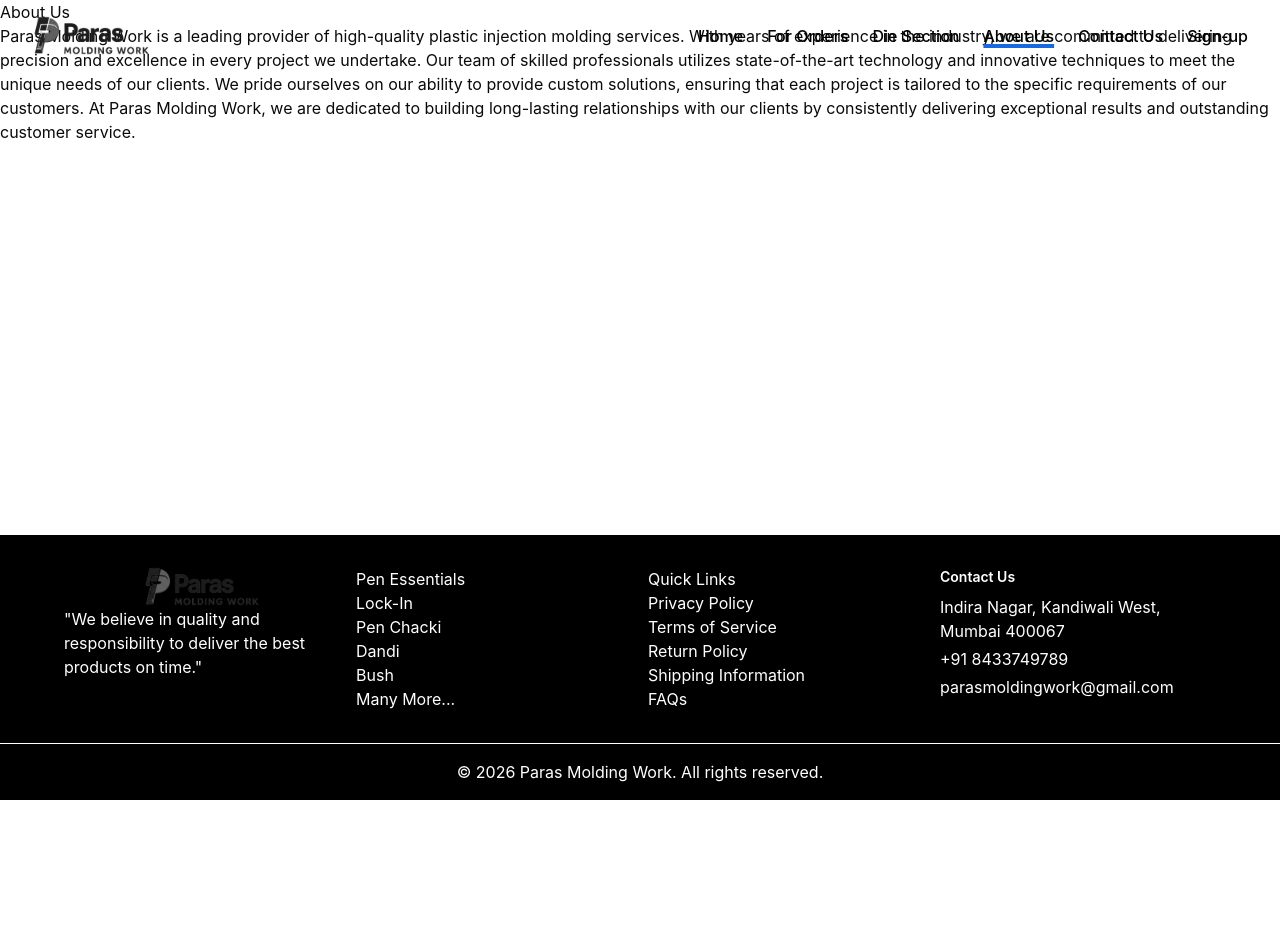
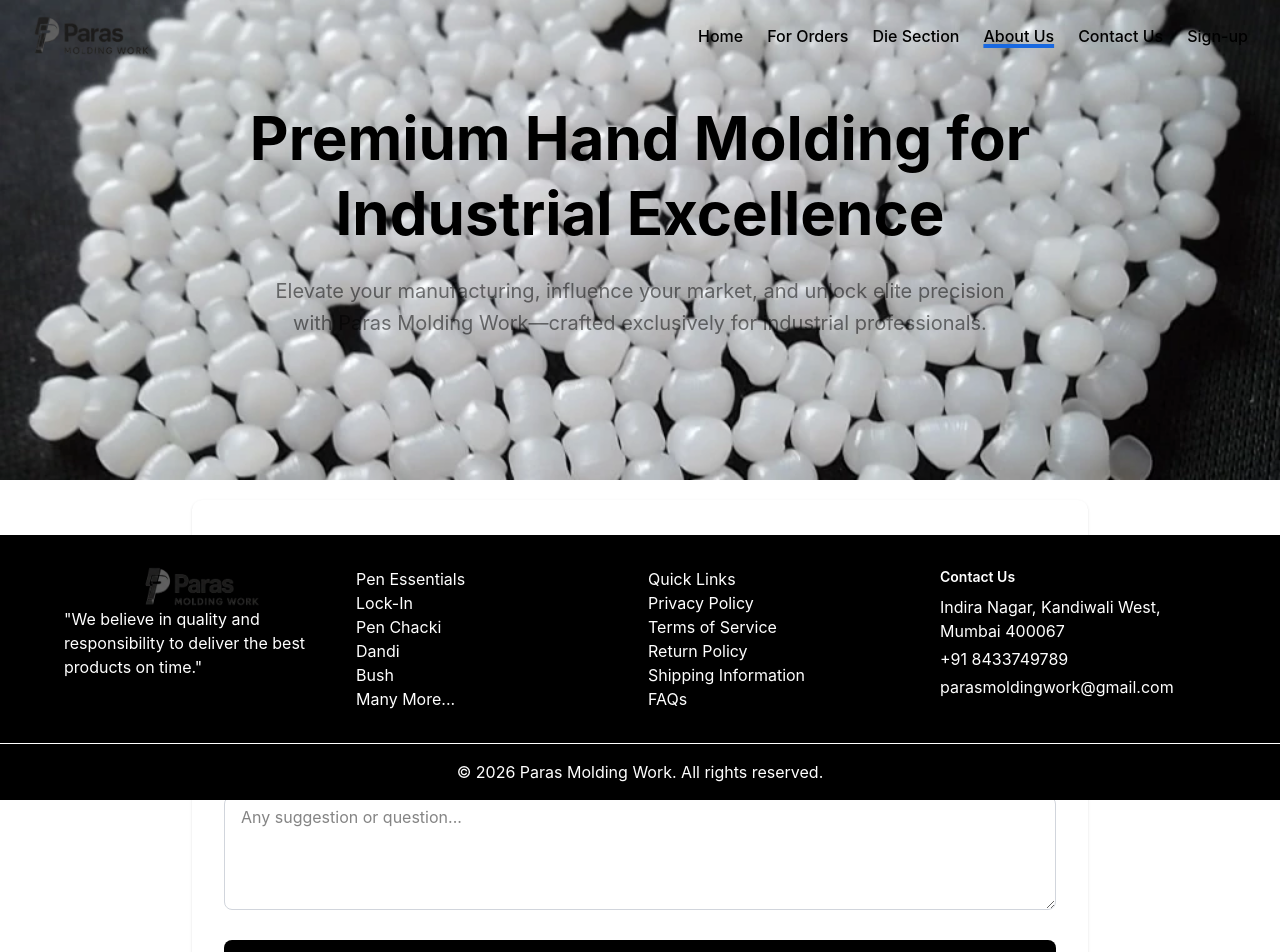
Before and after one commit to Vijay0908-lab/Molding-Web, a React (Vite) app in the folder Front-End/: page /about-us in a window 1280 px wide. Shown: the top 952 px of the page. Before the commit the page ends 800 px from the top, so only its background shows below. Built offline with nearby package versions, Linux system fonts and the light colour scheme.

Commit message:
cards are added using the shadCn

```diff
--- /dev/null
+++ b/Front-End/src/ComponentForWeb/Contact.jsx
@@ -0,0 +1,78 @@
+function Contact(){
+    return (
+        <div className="max-w-4xl mx-auto p-8 bg-white rounded-lg shadow-sm">
+  <h1 className="text-3xl font-bold text-black mb-6">Contact Us</h1>
+
+  <form className="grid grid-cols-1 gap-6">
+    {/* Name Input */}
+    <div>
+      <label htmlFor="name" className="block text-sm font-medium text-gray-700 mb-1">
+        Name
+      </label>
+      <input
+        type="text"
+        id="name"
+        className="w-full px-4 py-2 border border-gray-300 rounded-md focus:ring-2 focus:ring-blue-500 focus:outline-none"
+        placeholder="Your Name"
+        //value={formData.name}
+        required
+      />
+    </div>
+
+    {/* Mobile & Email Group */}
+    <div className="grid grid-cols-1 md:grid-cols-2 gap-4">
+      <div>
+        <label htmlFor="number" className="block text-sm font-medium text-gray-700 mb-1">
+          Mobile Number
+        </label>
+        <input
+          type="tel"
+          id="number"
+          className="w-full px-4 py-2 border border-gray-300 rounded-md focus:ring-2 focus:ring-blue-500 focus:outline-none"
+          placeholder="Enter Mobile Number"
+         // value={formData.number}
+          required
+        />
+      </div>
+      <div>
+        <label htmlFor="email" className="block text-sm font-medium text-gray-700 mb-1">
+          Email Address
+        </label>
+        <input
+          type="email"
+          id="email"
+          className="w-full px-4 py-2 border border-gray-300 rounded-md focus:ring-2 focus:ring-blue-500 focus:outline-none"
+          placeholder="Enter Email"
+          //value={formData.email}
+        />
+      </div>
+    </div>
+
+    {/* Message Input */}
+    <div>
+      <label htmlFor="message" className="block text-sm font-medium text-gray-700 mb-1">
+        Message
+      </label>
+      <textarea
+        id="message"
+        rows="4"
+        className="w-full px-4 py-2 border border-gray-300 rounded-md focus:ring-2 focus:ring-blue-500 focus:outline-none"
+        placeholder="Any suggestion or question..."
+        //value={formData.message}
+      />
+    </div>
+
+    {/* Submit Button */}
+    <button
+      type="submit"
+      className="w-full bg-black text-white font-bold py-3 px-6 rounded-md hover:bg-gray-800 transition-colors"
+    >
+      Send Message
+    </button>
+  </form>
+</div>
+    )
+}
+
+
+export default Contact;
--- a/Front-End/src/pages/About.jsx
+++ b/Front-End/src/pages/About.jsx
@@ -1,9 +1,30 @@
+import Contact from "@/ComponentForWeb/Contact";
+
+
+
+
 function About(){
     return (
-        <div className="about-page">
-            <h1>About Us</h1>
-            <p>Paras Molding Work is a leading provider of high-quality plastic injection molding services. With years of experience in the industry, we are committed to delivering precision and excellence in every project we undertake. Our team of skilled professionals utilizes state-of-the-art technology and innovative techniques to meet the unique needs of our clients. We pride ourselves on our ability to provide custom solutions, ensuring that each project is tailored to the specific requirements of our customers. At Paras Molding Work, we are dedicated to building long-lasting relationships with our clients by consistently delivering exceptional results and outstanding customer service.</p>
+        <>
+         <div className="h-[60vh] w-full bg-[url(/PlasticGranules.webp)] bg-cover bg-center bg-no-repeat ">
+            <div className="h-[60vh]  flex flex-col justify-center items-center px-8 py-40">
+                <h1 className="text-4xl md:text-6xl font-bold text-black mb-6 text-center max-w-5xl leading-tight">
+                    Premium Hand Molding for Industrial Excellence
+                </h1>
+                <p className="text-base md:text-xl text-black/50 max-w-3xl text-center leading-relaxed mb-10">
+                    Elevate your manufacturing, influence your market, and unlock elite precision with Paras Molding Work—crafted exclusively for industrial professionals.
+                </p>
+
+            </div>
+            <div className="text-center mt-5">
+                       <Contact />
+            </div>
         </div>
+
+
+
+
+        </>
     )
 }
 export default About;
--- a/Front-End/src/pages/Home.jsx
+++ b/Front-End/src/pages/Home.jsx
@@ -1,6 +1,6 @@
 
 import CardImage from "@/ui/Card";
-
+import Contact from "@/ComponentForWeb/Contact";
 function Home(){
 
     const DieData = [{
@@ -68,77 +68,7 @@
             </div>
 
 
-            <div className="max-w-4xl mx-auto p-8 bg-white rounded-lg shadow-sm">
-  <h1 className="text-3xl font-bold text-black mb-6">Contact Us</h1>
-
-  <form className="grid grid-cols-1 gap-6">
-    {/* Name Input */}
-    <div>
-      <label htmlFor="name" className="block text-sm font-medium text-gray-700 mb-1">
-        Name
-      </label>
-      <input
-        type="text"
-        id="name"
-        className="w-full px-4 py-2 border border-gray-300 rounded-md focus:ring-2 focus:ring-blue-500 focus:outline-none"
-        placeholder="Your Name"
-        //value={formData.name}
-        required
-      />
-    </div>
-
-    {/* Mobile & Email Group */}
-    <div className="grid grid-cols-1 md:grid-cols-2 gap-4">
-      <div>
-        <label htmlFor="number" className="block text-sm font-medium text-gray-700 mb-1">
-          Mobile Number
-        </label>
-        <input
-          type="tel"
-          id="number"
-          className="w-full px-4 py-2 border border-gray-300 rounded-md focus:ring-2 focus:ring-blue-500 focus:outline-none"
-          placeholder="Enter Mobile Number"
-         // value={formData.number}
-          required
-        />
-      </div>
-      <div>
-        <label htmlFor="email" className="block text-sm font-medium text-gray-700 mb-1">
-          Email Address
-        </label>
-        <input
-          type="email"
-          id="email"
-          className="w-full px-4 py-2 border border-gray-300 rounded-md focus:ring-2 focus:ring-blue-500 focus:outline-none"
-          placeholder="Enter Email"
-          //value={formData.email}
-        />
-      </div>
-    </div>
-
-    {/* Message Input */}
-    <div>
-      <label htmlFor="message" className="block text-sm font-medium text-gray-700 mb-1">
-        Message
-      </label>
-      <textarea
-        id="message"
-        rows="4"
-        className="w-full px-4 py-2 border border-gray-300 rounded-md focus:ring-2 focus:ring-blue-500 focus:outline-none"
-        placeholder="Any suggestion or question..."
-        //value={formData.message}
-      />
-    </div>
-
-    {/* Submit Button */}
-    <button
-      type="submit"
-      className="w-full bg-black text-white font-bold py-3 px-6 rounded-md hover:bg-gray-800 transition-colors"
-    >
-      Send Message
-    </button>
-  </form>
-</div>
+            <Contact />
         </>
     )
 }
--- a/Front-End/src/ui/Header.jsx
+++ b/Front-End/src/ui/Header.jsx
@@ -20,11 +20,11 @@
     }, []);
 
 
-     const baseclass = `${isScrolled ? 'text-white' : 'text-black'} hover:underline hover:decoration-[rgb(24,104,224)] hover:underline-offset-2 hover:decoration-4 font-medium transition-colors duration-300`;
-     const activeClass = `${isScrolled ? 'text-white' : 'text-black'} underline font-medium decoration-[rgb(24,104,224)] underline-offset-2 decoration-4 transition-colors duration-300`;
+     const baseclass = `${isScrolled ? 'text-white' : 'text-black'} hover:underline hover:decoration-[rgb(24,104,224)] hover:underline-offset-2 hover:decoration-4 font-medium transition-colors `;
+     const activeClass = `${isScrolled ? 'text-white' : 'text-black'} underline font-medium decoration-[rgb(24,104,224)] underline-offset-2 decoration-4 transition-colors `;
     return (
 
-        <div className={`fixed top-0 left-0 right-0 z-50 flex items-center justify-between px-8 py-4 transition-all duration-300 ${
+        <div className={`fixed top-0 left-0 right-0 z-50 flex items-center justify-between px-8 py-4 transition-all  ${
             isScrolled ? 'bg-black shadow-lg ' : 'bg-transparent '
         }`}>
             <div className="flex items-center gap-3">
```
Also changed, not shown: Front-End/ComponentForWeb/Contact.jsx (deleted), Front-End/public/PlasticGranules.webp (added).
